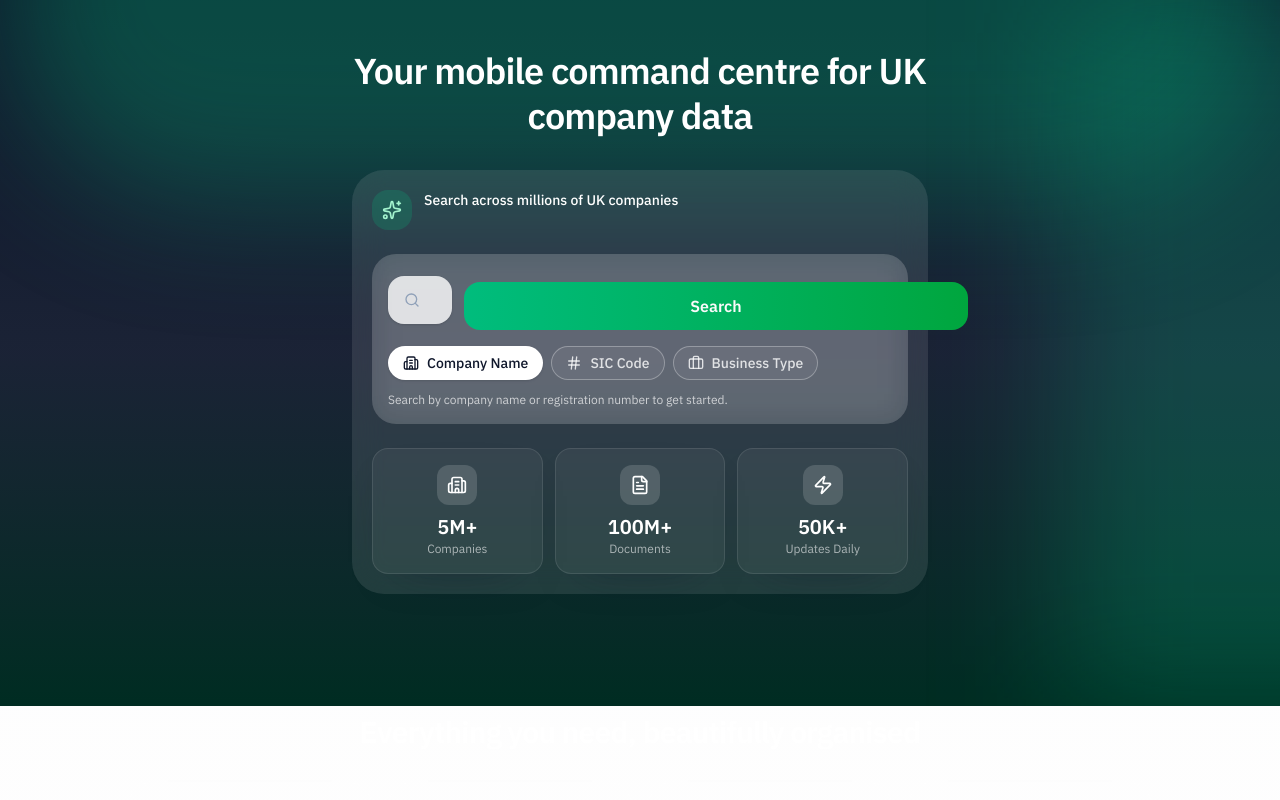
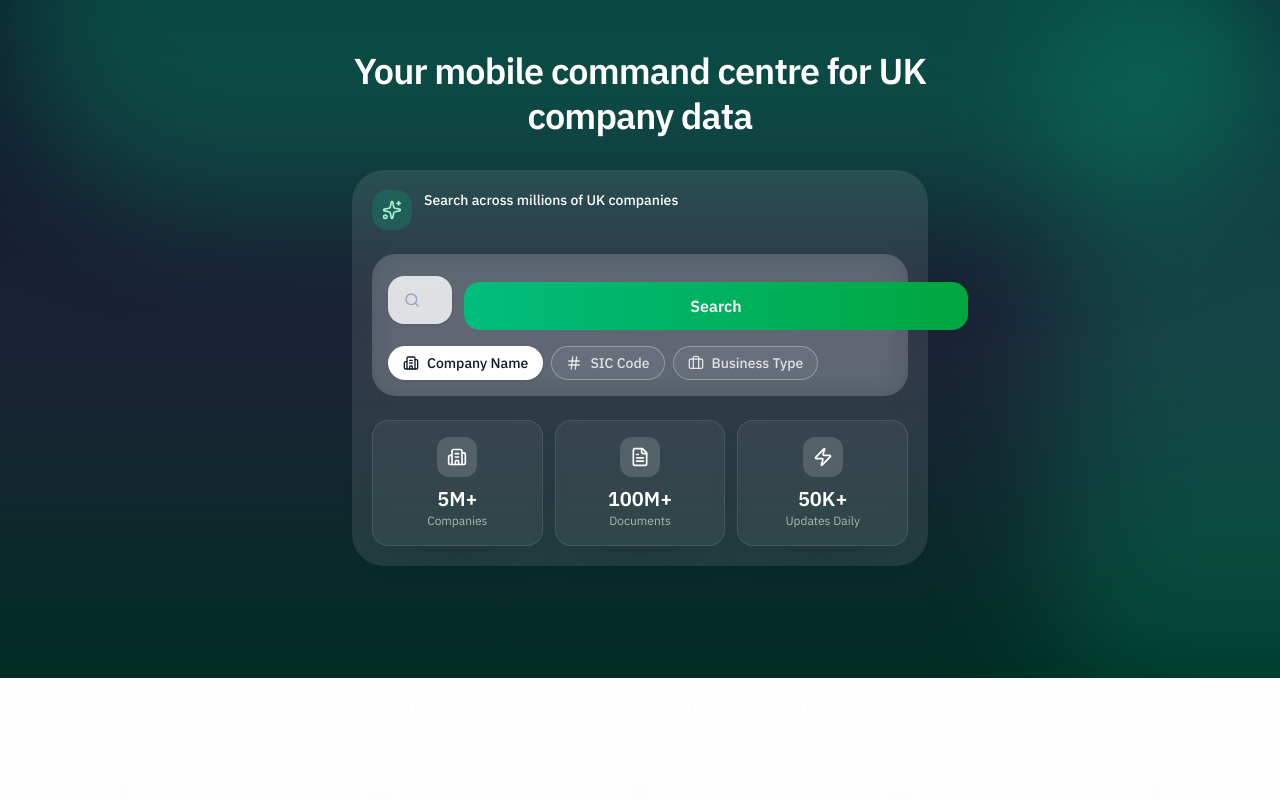
Before and after one commit to plykouk/credexis, a Next.js app: page / in a window 1280 px wide. Shown: the top 800 px of the page. Built offline with nearby package versions, Linux system fonts and the light colour scheme.

Commit message:
Add logo and streamline search card
Co-authored-by: factory-droid[bot] <138933559+factory-droid[bot]@users.noreply.github.com>

```diff
--- a/app/layout.tsx
+++ b/app/layout.tsx
@@ -1,5 +1,6 @@
 import type { Metadata } from "next";
 import Link from "next/link";
+import Image from "next/image";
 import "./globals.css";
 import { Providers } from "./providers";
 
@@ -22,7 +23,7 @@ export default function RootLayout({
               href="/"
               className="absolute left-6 top-6 flex items-center gap-2 text-lg font-semibold uppercase tracking-wide text-white"
             >
-              <span className="flex h-9 w-9 items-center justify-center rounded-full bg-white/15 text-white">C</span>
+              <Image src="/credexis-logo.svg" alt="Credexis" width={32} height={32} priority />
               <span>Credexis</span>
             </Link>
             <main className="flex-1">{children}</main>
--- a/components/ui/modern-search-bar.tsx
+++ b/components/ui/modern-search-bar.tsx
@@ -83,9 +83,7 @@ export function ModernSearchBar({
         inactive: 'border-slate-200 bg-white/70 text-slate-600 hover:border-slate-300 hover:text-slate-900'
       }
 
-  const helperTextClasses = layout === 'stacked'
-    ? 'mt-3 text-xs text-white/70'
-    : 'mt-3 text-xs text-slate-500'
+  const helperTextClasses = 'mt-3 text-xs text-slate-500'
 
   return (
     <form onSubmit={handleSubmit} className={cn('w-full', className)}>
@@ -128,11 +126,13 @@ export function ModernSearchBar({
           })}
         </div>
 
-        <p className={helperTextClasses}>
-          {searchType === 'sic_code' && 'Use industry SIC codes like 47110 to pinpoint sectors.'}
-          {searchType === 'nature_of_business' && 'Describe the business type (e.g. software, retail, manufacturing).'}
-          {searchType === 'name' && 'Search by company name or registration number to get started.'}
-        </p>
+        {layout !== 'stacked' && (
+          <p className={helperTextClasses}>
+            {searchType === 'sic_code' && 'Use industry SIC codes like 47110 to pinpoint sectors.'}
+            {searchType === 'nature_of_business' && 'Describe the business type (e.g. software, retail, manufacturing).'}
+            {searchType === 'name' && 'Search by company name or registration number to get started.'}
+          </p>
+        )}
       </div>
     </form>
   )
```
Also changed, not shown: public/credexis-logo.svg (added).
